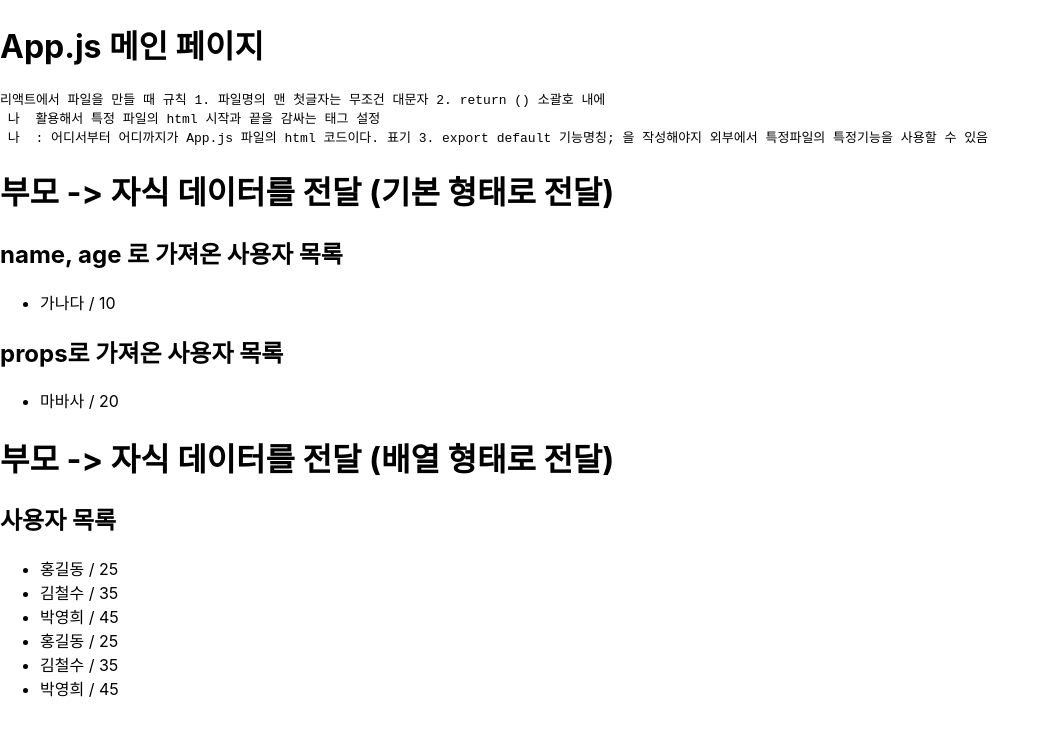
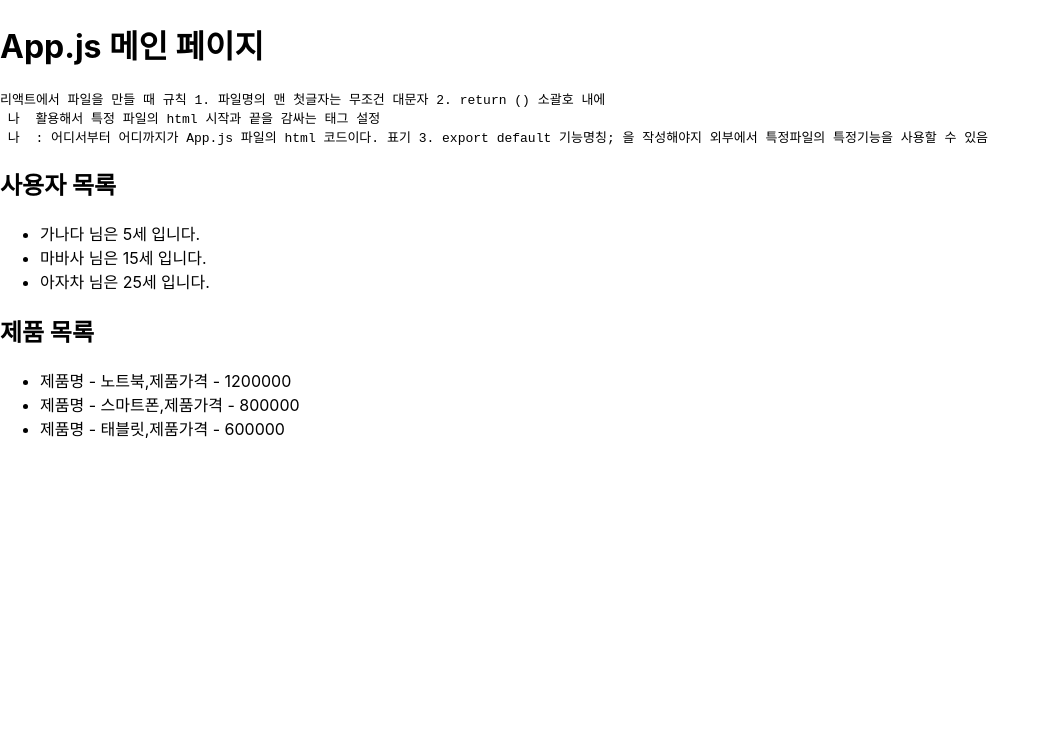
Before and after one commit to kht241023/react-workspace, a React (Create React App) app: page / in a window 1280 px wide. Shown: the top 736 px of the page, without its empty margins (0-1049 px from the left). Built offline with nearby package versions, Linux system fonts and the light colour scheme.

Commit message:
array props

```diff
--- a/src/Chapter/ChapProps/ChapPropsArray.jsx
+++ b/src/Chapter/ChapProps/ChapPropsArray.jsx
@@ -40,6 +40,7 @@ const ChildTwo = (props) => {
 }
 
 // 메인으로 확인할 배열리스트   () 내부에 들어올 변수명이 단일이기 때문에 users 에서 {} 를 사용여부는 상관 X
+// users 목록 형태 Ok  RestController 로 가져오는 형식
 const ChildThree = ({users}) => {
     return (
         <div>
--- a/src/index.js
+++ b/src/index.js
@@ -6,6 +6,7 @@ import reportWebVitals from './reportWebVitals';
 import ChapPropsDefault from "./Chapter/ChapProps/ChapPropsDefault";
 import PracticePropsDefault from "./practice/PracticePropsDefault";
 import ChapPropsArray from "./Chapter/ChapProps/ChapPropsArray";
+import PracticePropsArray from "./practice/PracticePropsArray";
 
 const root = ReactDOM.createRoot(document.getElementById('root'));
 root.render(
@@ -26,8 +27,9 @@ root.render(
          <PracticePropsFunction />
          <ChapPropsDefault/>
          <PracticePropsDefault />
+         <ChapPropsArray />
         */}
-        <ChapPropsArray />
+        <PracticePropsArray />
 
 
 
--- a/src/practice/PracticePropsArray.jsx
+++ b/src/practice/PracticePropsArray.jsx
@@ -1,74 +1,78 @@
-
-
-
-const User = () => {
-    return(
+const User = ({users}) => {
+    return (
         <div>
             <h2>사용자 목록</h2>
             <ul>
                 {/* map  () 형태로 데이터 불러오기     ㅇㅇㅇ 님은 ㅁㅁ 세 입니다.    */}
-
+                { users.map((user, index) => (
+                        <li key={index}>{user.name} 님은 {user.age}세 입니다.</li>
+                    ))
+                }
             </ul>
         </div>
     )
 }
 
 
-const Product = () => {
-    return(
+const Product = ({products}) => {
+    return (
         <div>
             <h2>제품 목록</h2>
             <ul>
                 {/* map  {} 형태로 데이터 불러오기     제품명 - ㅇㅇㅇ ,   제품가격 - ㅁㅁㅁ    */}
-
+                { products.map((product, index) => (
+                    <li key={index}>제품명 - {product.name},제품가격 - {product.price}</li>
+                ))
+                }
             </ul>
         </div>
     )
 }
 
 
-
-
 const Parent = () => {
-
     // 부모 컴포넌트에서 전달할 데이터 작성
-
     const userList = [
-        {name : "가나다", age:5},
-        {name : "마바사", age:15},
-        {name : "아자차", age:25}
+        {name: "가나다", age: 5},
+        {name: "마바사", age: 15},
+        {name: "아자차", age: 25}
     ];
 
     const productList = [
-        { name: "노트북", price: 1200000 },
-        { name: "스마트폰", price: 800000 },
-        { name: "태블릿", price: 600000 }
+        {name: "노트북", price: 1200000},
+        {name: "스마트폰", price: 800000},
+        {name: "태블릿", price: 600000}
     ];
 
-    return(
+    return (
         <>
             {/* 각 데이터 자식 컴포넌트에 각각 전달 */}
-            <User users={userList} />
-            <Product products={productList} />
+            <User users={userList}/>
+            <Product products={productList}/>
         </>
     )
 }
 
 
-
-
-
-
 const PracticePropsArray = () => {
 
-    return(
+    return (
         <div>
+            {/*
+            배열 형태의 데이터가 들어갈 때
+            map 사용
+            map 에서 배열 형태의 데이터가 존재하지 않으면 에러 발생
+            Cannot read Properties of undefined (reading 'map') 발생
+            주로 데이터 찾지 못할 때 발생하므로
+            defaultProps 작성해줌으로써 에러 방지
+            <User/>
+            */}
 
+            <Parent/>
         </div>
     )
 
 }
 
 
-
 export default PracticePropsArray;
```
